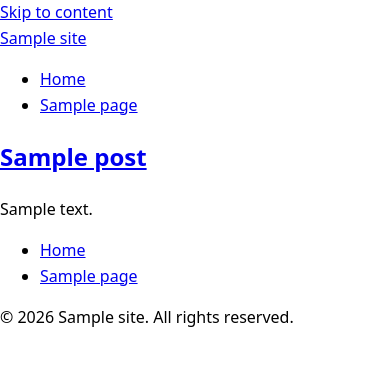
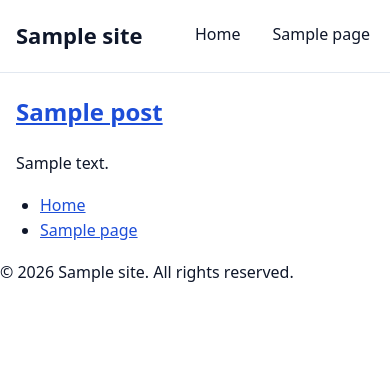
Before and after one commit to feafania/wordpress-business-portfolio, a WordPress theme: template wp-content/themes/pixelcraft-theme/index.php in a window 390 px wide. Shown: the top 366 px of the page. Run offline with PHP 8.4 and a stand-in for WordPress, Linux system fonts and the light colour scheme; the site name, menu and one post (Sample post) are stand-ins, and other content is empty.

Commit message:
feat: build responsive accessible header with mobile menu toggle

```diff
--- a/wp-content/themes/pixelcraft-theme/header.php
+++ b/wp-content/themes/pixelcraft-theme/header.php
@@ -8,12 +8,13 @@
 <body <?php body_class(); ?>>
 <?php wp_body_open(); ?>
 
-<a class="skip-link screen-reader-text" href="#main-content">
+<a class="skip-link" href="#main-content">
 	<?php esc_html_e( 'Skip to content', 'pixelcraft' ); ?>
 </a>
 
-<header class="site-header" role="banner">
+<header class="site-header">
 	<div class="site-header__inner">
+
 		<div class="site-branding">
 			<?php if ( has_custom_logo() ) : ?>
 				<?php the_custom_logo(); ?>
@@ -24,11 +25,22 @@
 			<?php endif; ?>
 		</div>
 
+		<button
+			class="menu-toggle"
+			type="button"
+			aria-controls="primary-menu"
+			aria-expanded="false"
+		>
+			<span class="menu-toggle__bars" aria-hidden="true"></span>
+			<span class="screen-reader-text"><?php esc_html_e( 'Menu', 'pixelcraft' ); ?></span>
+		</button>
+
 		<nav class="site-nav" aria-label="<?php esc_attr_e( 'Primary', 'pixelcraft' ); ?>">
 			<?php
 			wp_nav_menu(
 				array(
 					'theme_location' => 'primary',
+					'menu_id'        => 'primary-menu',
 					'container'      => false,
 					'menu_class'     => 'menu',
 					'fallback_cb'    => false,
@@ -36,6 +48,7 @@
 			);
 			?>
 		</nav>
+
 	</div>
 </header>
 
--- a/wp-content/themes/pixelcraft-theme/style.css
+++ b/wp-content/themes/pixelcraft-theme/style.css
@@ -14,8 +14,236 @@ Tags: custom-logo, custom-menu, featured-images, full-width-template, accessibil
 */
 
 /* Base styles will be added in the next phase */
+/* ---------- Design tokens ---------- */
+:root {
+    --color-text: #0f172a;
+    --color-bg: #ffffff;
+    --color-primary: #1d4ed8;
+    --color-primary-dark: #1e3a8a;
+    --color-muted: #475569;
+    --color-border: #e2e8f0;
+    --container: 1200px;
+    --header-height: 72px;
+}
+
+/* ---------- Base ---------- */
+*,
+*::before,
+*::after {
+    box-sizing: border-box;
+}
+
 body {
     margin: 0;
     font-family: system-ui, -apple-system, "Segoe UI", Roboto, sans-serif;
     line-height: 1.6;
+    color: var(--color-text);
+    background: var(--color-bg);
 }
+
+img {
+    max-width: 100%;
+    height: auto;
+}
+
+a {
+    color: var(--color-primary);
+}
+
+.container {
+    width: min(100% - 2rem, var(--container));
+    margin-inline: auto;
+}
+
+/* ---------- Accessibility helpers ---------- */
+.screen-reader-text {
+    position: absolute;
+    width: 1px;
+    height: 1px;
+    margin: -1px;
+    padding: 0;
+    overflow: hidden;
+    clip: rect(0, 0, 0, 0);
+    white-space: nowrap;
+    border: 0;
+}
+
+.skip-link {
+    position: fixed;
+    left: 1rem;
+    top: 0;
+    z-index: 10000;
+
+    padding: .75rem 1rem;
+
+    background: var(--color-primary-dark);
+    color: #fff;
+
+    border-radius: 6px;
+
+    transform: translateY(-120%);
+}
+
+.skip-link:focus {
+    transform: translateY(0);
+    top: .5rem;
+    outline: 3px solid #fff;
+    outline-offset: -6px;
+}
+
+.admin-bar .skip-link:focus {
+    top: calc(32px + .5rem);
+}
+
+:focus-visible {
+    outline: 3px solid var(--color-primary);
+    outline-offset: 3px;
+}
+
+/* ---------- Header ---------- */
+.site-header {
+    position: relative;
+    z-index: 100;
+    background: var(--color-bg);
+    border-bottom: 1px solid var(--color-border);
+}
+
+.site-header__inner {
+    display: flex;
+    align-items: center;
+    justify-content: space-between;
+    gap: 1rem;
+    width: min(100% - 2rem, var(--container));
+    min-height: var(--header-height);
+    margin-inline: auto;
+}
+
+.site-title {
+    font-size: 1.375rem;
+    font-weight: 700;
+    color: var(--color-text);
+    text-decoration: none;
+}
+
+.custom-logo {
+    display: block;
+    max-height: 48px;
+    width: auto;
+}
+
+/* ---------- Navigation (mobile first) ---------- */
+.menu-toggle {
+    display: none;
+    width: 44px;
+    height: 44px;
+    padding: 0;
+    background: transparent;
+    border: 2px solid var(--color-text);
+    border-radius: 6px;
+    cursor: pointer;
+}
+
+.menu-toggle__bars,
+.menu-toggle__bars::before,
+.menu-toggle__bars::after {
+    display: block;
+    width: 20px;
+    height: 2px;
+    margin-inline: auto;
+    background: var(--color-text);
+    content: "";
+    transition: transform 0.2s ease;
+}
+
+.menu-toggle__bars {
+    position: relative;
+}
+
+.menu-toggle__bars::before {
+    position: absolute;
+    top: -6px;
+    left: 0;
+}
+
+.menu-toggle__bars::after {
+    position: absolute;
+    top: 6px;
+    left: 0;
+}
+
+.site-nav .menu {
+    display: flex;
+    flex-wrap: wrap;
+    gap: 0.25rem 1.5rem;
+    margin: 0;
+    padding: 0;
+    list-style: none;
+}
+
+.site-nav a {
+    display: block;
+    padding: 0.5rem 0.25rem;
+    color: var(--color-text);
+    font-weight: 500;
+    text-decoration: none;
+    border-bottom: 2px solid transparent;
+}
+
+.site-nav a:hover {
+    color: var(--color-primary);
+    border-bottom-color: var(--color-primary);
+}
+
+/* Active page: styled via aria-current, not only by color */
+.site-nav a[aria-current="page"] {
+    color: var(--color-primary-dark);
+    font-weight: 700;
+    border-bottom-color: var(--color-primary-dark);
+}
+
+/* Mobile: collapsible menu only when JS is available */
+@media (max-width: 767px) {
+    .js .menu-toggle {
+        display: block;
+    }
+
+    .js .site-nav {
+        display: none;
+        position: absolute;
+        top: 100%;
+        left: 0;
+        right: 0;
+        background: var(--color-bg);
+        border-bottom: 1px solid var(--color-border);
+        box-shadow: 0 8px 16px rgba(15, 23, 42, 0.08);
+    }
+
+    .js .site-nav.is-open {
+        display: block;
+    }
+
+    .js .site-nav .menu {
+        flex-direction: column;
+        gap: 0;
+        padding: 0.5rem 1rem 1rem;
+    }
+
+    .js .site-nav a {
+        padding: 0.75rem 0;
+        border-bottom: 1px solid var(--color-border);
+    }
+}
+
+/* Reduced motion */
+@media (prefers-reduced-motion: reduce) {
+    * {
+        transition: none !important;
+        scroll-behavior: auto !important;
+    }
+}
+
+@media screen and (max-width: 782px) {
+    .admin-bar .skip-link:focus {
+        top: calc(46px + 8px);
+    }
+}
```
